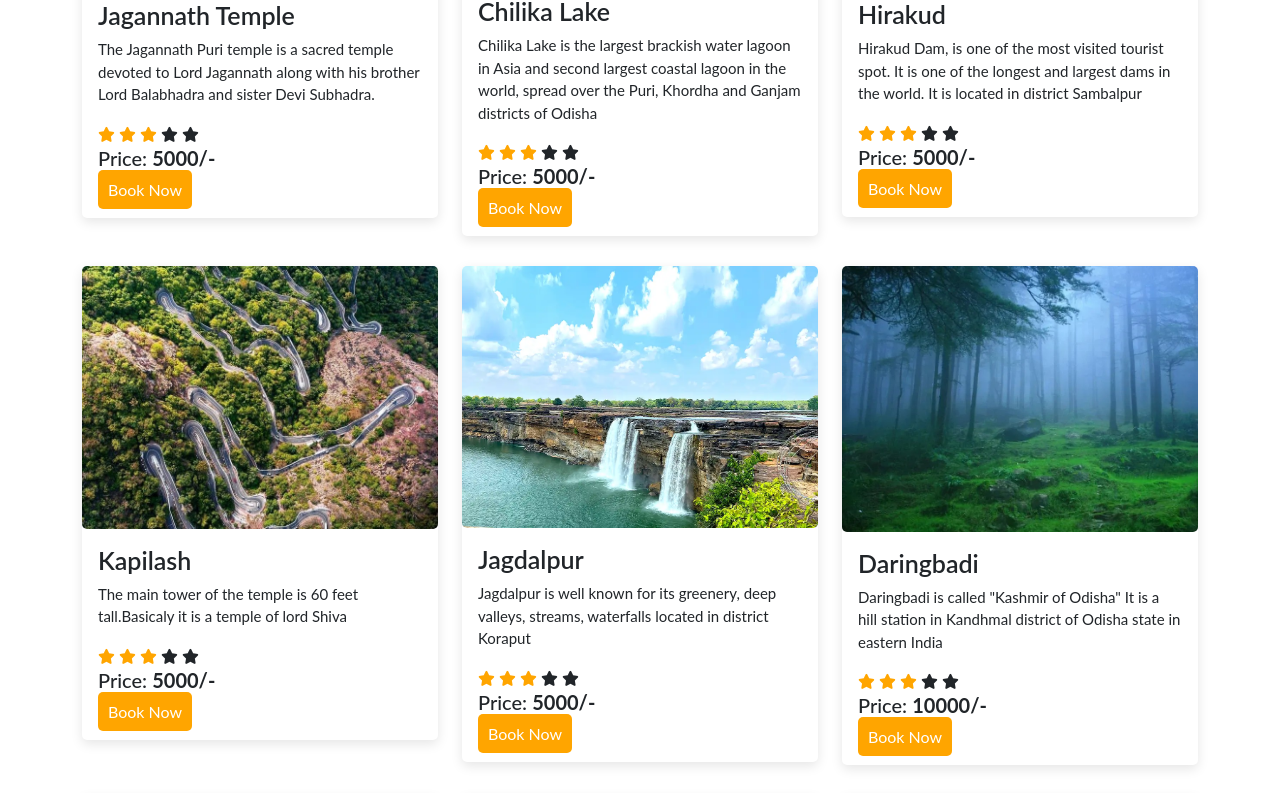
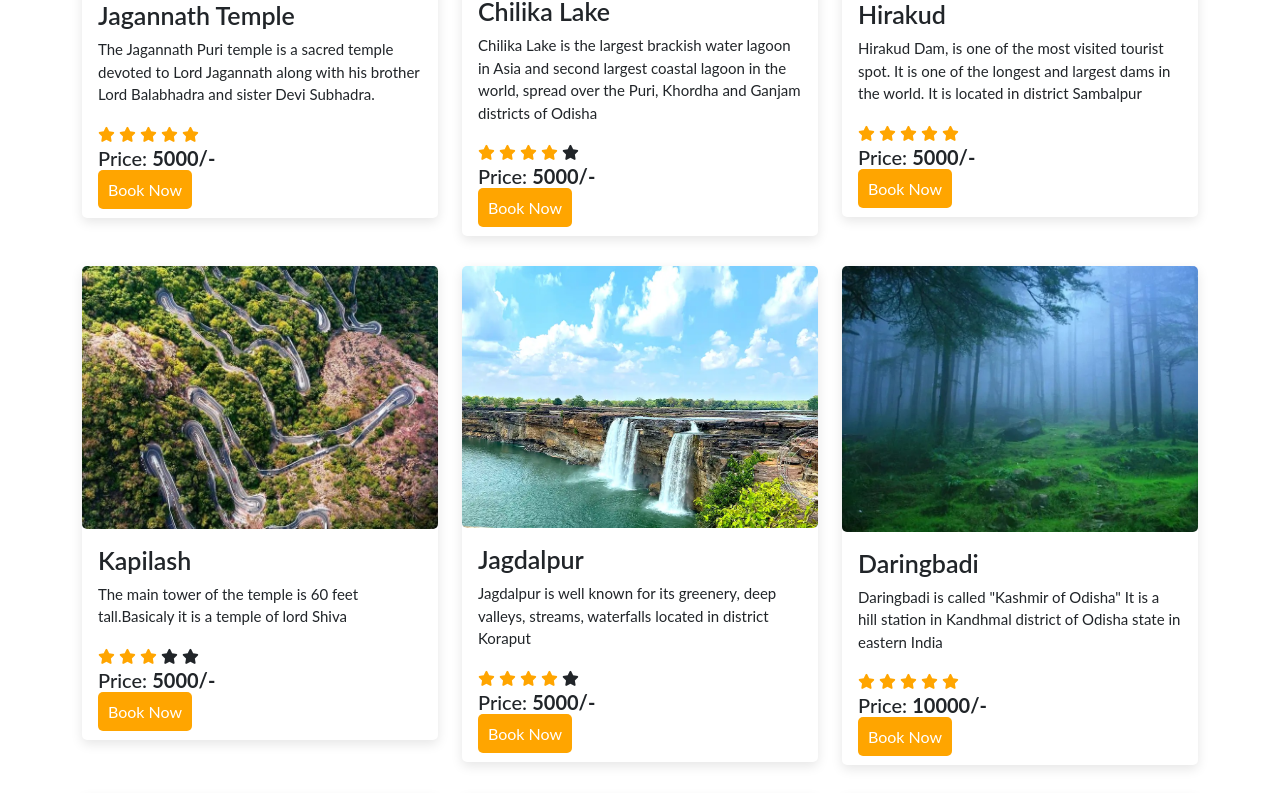
Before and after one commit to GURUPRASADPANDA/Namastey-Yatri, a plain HTML site: page index.html in a window 1280 px wide. Shown: the part 1874-2667 px from the top of the page. Drawn offline with nearby package versions, Linux system fonts and the light colour scheme.

Commit message:
modified:   index.html

```diff
--- a/index.html
+++ b/index.html
@@ -150,8 +150,8 @@
                   <i class="fa-solid fa-star checked"></i>
                   <i class="fa-solid fa-star checked"></i>
                   <i class="fa-solid fa-star checked"></i>
-                  <i class="fa-solid fa-star "></i>
-                  <i class="fa-solid fa-star "></i>
+                  <i class="fa-solid fa-star checked"></i>
+                  <i class="fa-solid fa-star checked"></i>
                 </div>
                 <h6>Price: <strong>5000/-</strong></h6>
                 <a href="#book">Book Now</a>
@@ -171,7 +171,7 @@
                   <i class="fa-solid fa-star checked"></i>
                   <i class="fa-solid fa-star checked"></i>
                   <i class="fa-solid fa-star checked"></i>
-                  <i class="fa-solid fa-star "></i>
+                  <i class="fa-solid fa-star checked"></i>
                   <i class="fa-solid fa-star "></i>
                 </div>
                 <h6>Price: <strong>5000/-</strong></h6>
@@ -192,8 +192,8 @@
                   <i class="fa-solid fa-star checked"></i>
                   <i class="fa-solid fa-star checked"></i>
                   <i class="fa-solid fa-star checked"></i>
-                  <i class="fa-solid fa-star "></i>
-                  <i class="fa-solid fa-star "></i>
+                  <i class="fa-solid fa-star checked"></i>
+                  <i class="fa-solid fa-star checked"></i>
                 </div>
                 <h6>Price: <strong>5000/-</strong></h6>
                 <a href="#book">Book Now</a>
@@ -241,7 +241,7 @@
                   <i class="fa-solid fa-star checked"></i>
                   <i class="fa-solid fa-star checked"></i>
                   <i class="fa-solid fa-star checked"></i>
-                  <i class="fa-solid fa-star "></i>
+                  <i class="fa-solid fa-star checked"></i>
                   <i class="fa-solid fa-star "></i>
                 </div>
                 <h6>Price: <strong>5000/-</strong></h6>
@@ -261,8 +261,8 @@
                   <i class="fa-solid fa-star checked"></i>
                   <i class="fa-solid fa-star checked"></i>
                   <i class="fa-solid fa-star checked"></i>
-                  <i class="fa-solid fa-star "></i>
-                  <i class="fa-solid fa-star "></i>
+                  <i class="fa-solid fa-star checked"></i>
+                  <i class="fa-solid fa-star checked"></i>
                 </div>
                 <h6>Price: <strong>10000/-</strong></h6>
                 <a href="#book">Book Now</a>
@@ -315,7 +315,7 @@
                   <i class="fa-solid fa-star checked"></i>
                   <i class="fa-solid fa-star checked"></i>
                   <i class="fa-solid fa-star checked"></i>
-                  <i class="fa-solid fa-star "></i>
+                  <i class="fa-solid fa-star checked"></i>
                   <i class="fa-solid fa-star "></i>
                 </div>
                 <h6>Price: <strong>5000/-</strong></h6>
```
